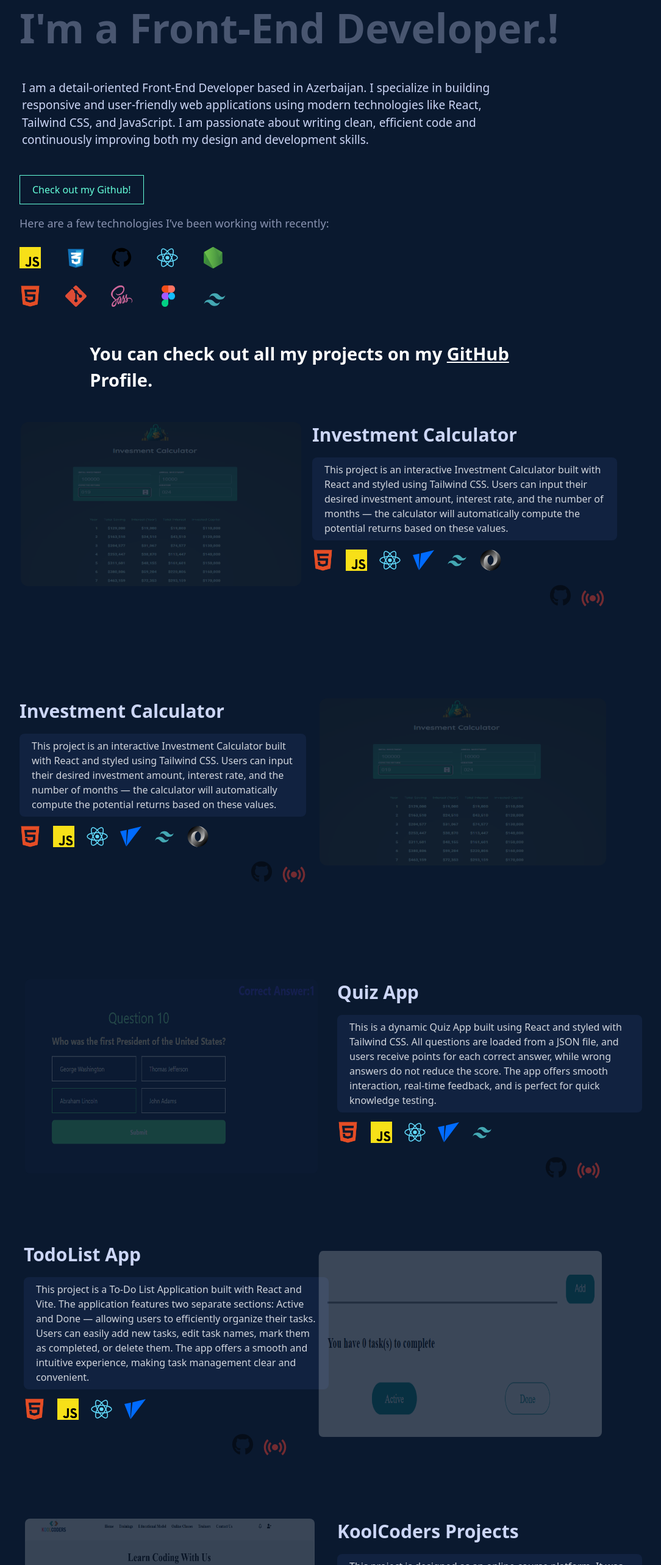
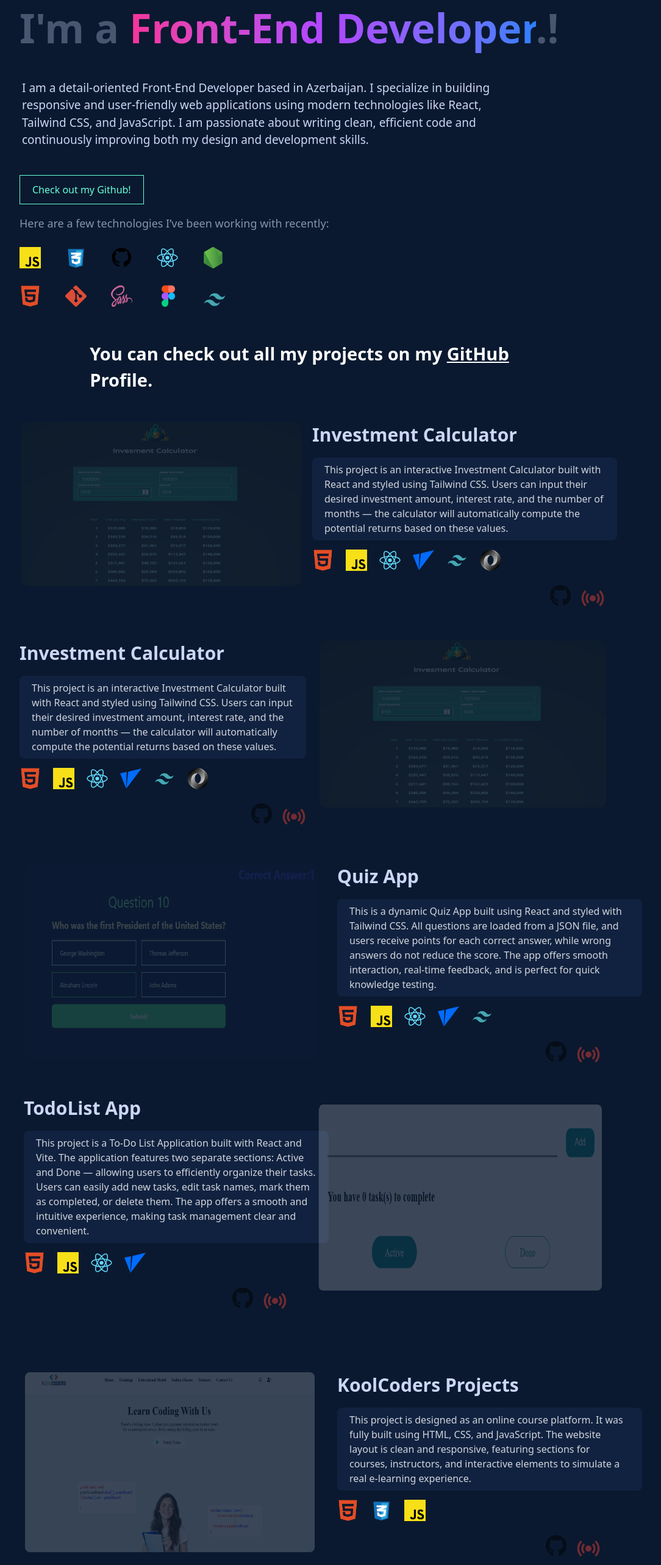
Before and after one commit to RahulQurbanov/Portfolio, a React (Vite) app: page / in a window 1280 px wide. Shown: the part 234-2800 px from the top of the page at 61% size, without its empty margins (128-1212 px from the left). Built offline with nearby package versions, Linux system fonts and the light colour scheme; the HTML template or start-up script is replaced by a standard one.

Commit message:
Animation Pulse

```diff
--- a/src/components/Header.jsx
+++ b/src/components/Header.jsx
@@ -16,8 +16,13 @@ export default function Header() {
             <main className='w-[75%] m-auto mt-[40px]'>
                 <p className='text-[#64ffda] text-[20px] animate__animated animate__fadeInLeft animate__delay-1s'>Hi, My name is</p>
                 <p className='text-[#8892b0] text-[56px] font-bold animate__animated animate__fadeInUp animate__delay-2s'>Rahul Qurbanov</p>
-                <p className='text-[#495670] text-[66px] font-bold animate__animated animate__fadeInUp animate__delay-3s'>I'm a Front-End Developer.!</p>
-
+                <p className='text-[#495670] text-[66px] font-bold animate__animated animate__fadeInUp animate__delay-3s'>
+                 I'm a{' '}
+                  <span className="bg-gradient-to-r from-pink-500 via-purple-500 to-blue-500 bg-clip-text text-transparent animate-pulse">
+                    Front-End Developer
+                  </span>
+                  .!
+                </p>
                 <p className='w-[820px] text-[#ccd6f6] text-[19px] pl-1 mt-[35px] mb-[55px] animate__animated animate__fadeIn animate__delay-4s'>
                     I am a detail-oriented Front-End Developer based in Azerbaijan.
                     I specialize in building responsive and user-friendly web applications using modern technologies like React, Tailwind CSS, and JavaScript.
--- a/src/components/Projects.jsx
+++ b/src/components/Projects.jsx
@@ -19,7 +19,7 @@ export default function Projects() {
           Profile.
         </h1>
 
-        <div className='flex flex-row gap-[20px] justify-around mb-[95px]' ref={projectRef}>
+        <div className='flex flex-row gap-[20px] justify-around mb-[95px' ref={projectRef}>
           <div className={`w-[50%] ${inView ? 'animate__animated animate__zoomIn' : ''}`}>
             <a href="https://github.com/RahulQurbanov/Investment-Calculator">
               <img src="src/assets/img/investment.png" className='h-[75%] w-[475px] rounded-xl opacity-20 hover:opacity-65 cursor-pointer transition-all translate-0.5 ease-in-out' />
@@ -46,7 +46,7 @@ export default function Projects() {
             </div>
           </div>
         </div>
-        <div className='flex flex-row gap-[20px] justify-between mb-[95px]' ref={projectRef}>
+        <div className='flex flex-row gap-[20px] justify-between mb-[95px' ref={projectRef}>
             <div className={`w-[50%] flex flex-col gap-[15px]  ${inView ? 'animate__animated animate__zoomIn' : ''}`}>
                <h2 className='text-[#ccd6f6] text-[30px] font-bold'>Investment Calculator</h2>
                <div className='w-[500x] bg-[#112240] text-gray-300 rounded-lg py-2 px-5'>This project is an interactive Investment Calculator built with React and styled using Tailwind CSS.
@@ -68,7 +68,7 @@ Users can input their desired investment amount, interest rate, and the number o
             <a href="https://github.com/RahulQurbanov/Investment-Calculator"><img src="src/assets/img/investment.png" className='h-[75%] w-[475px] rounded-xl opacity-20 hover:opacity-65 cursor-pointer transition-all translate-0.5 ease-in-out'/></a>
             </div>
         </div>
-        <div className='flex flex-row gap-[20px] justify-around mb-[95px]' ref={projectRef}>
+        <div className='flex flex-row gap-[20px] justify-around mb-[45px]' ref={projectRef}>
         <div className={`w-[50%] ${inView ? 'animate__animated animate__zoomIn' : ''}`}>
             <a href="https://github.com/RahulQurbanov/Quiz-App"><img src="src/assets/img/quizapp.png" className='h-[95%] w-[480px] rounded-lg opacity-20 hover:opacity-65 cursor-pointer transition-all translate-0.5 ease-in-out'/></a>
             </div>
@@ -108,7 +108,7 @@ Users can input their desired investment amount, interest rate, and the number o
             <a href="https://rahulqurbanov.github.io/Todo-List-/"><img src="src/assets/img/todo-react.png" className='h-[85%] mt-[15px] w-[465px] rounded-lg opacity-20 hover:opacity-65 cursor-pointer transition-all translate-0.5 ease-in-out'/></a>
             </div>
         </div>
-        <div className='flex flex-row gap-[20px] justify-around mb-[95px]' ref={projectRef}>
+        <div className='flex flex-row gap-[20px] justify-around mb-[45px]' ref={projectRef}>
         <div className={`w-[50%] ${inView ? 'animate__animated animate__zoomIn' : ''}`}>
             <a href="https://github.com/RahulQurbanov/Project-KoolCoders"><img src="src/assets/img/KoolCoders.png" className='h-[95%] w-[475px] rounded-lg opacity-20 hover:opacity-65 cursor-pointer transition-all translate-0.5 ease-in-out'/></a>
             </div>
@@ -126,7 +126,7 @@ Users can input their desired investment amount, interest rate, and the number o
             </div>
             </div>
         </div>
-        <div className='flex flex-row gap-[20px] justify-around'>
+        <div className='flex flex-row gap-[20px] justify-around'  ref={projectRef}>
             <div className={`w-[45%] flex flex-col gap-[15px]  ${inView ? 'animate__animated animate__zoomIn' : ''}`}>
                <h2 className='text-[#ccd6f6] text-[30px] font-bold'>Weather Projects</h2>
                <div className='w-[500px] bg-[#112240] text-gray-300 rounded-lg py-2 px-5'>This project was built using HTML, CSS, and JavaScript. It fetches real-time 7-day weather forecasts for any city worldwide using the OpenWeather API. The user can search for a city, and the app displays accurate and up-to-date weather information in a clean and user-friendly design.</div>
--- a/tailwind.config.js
+++ b/tailwind.config.js
@@ -5,14 +5,16 @@ module.exports = {
     ],
     theme: {
       extend: {
-        animationDelay: {
-          '6s': '6s',
-          '7s': '7s',
-          '8s': '8s',
-          '9s': '9s',
-          '10s': '10s',
+        keyframes: {
+          flash: {
+            '0%, 100%': { opacity: '1' },
+            '50%': { opacity: '0.3' },
+          },
         },
-      },
+        animation: {
+          flash: 'flash 1.5s ease-in-out infinite',
+        },
+      }
     },
     plugins: [],
   }
```
